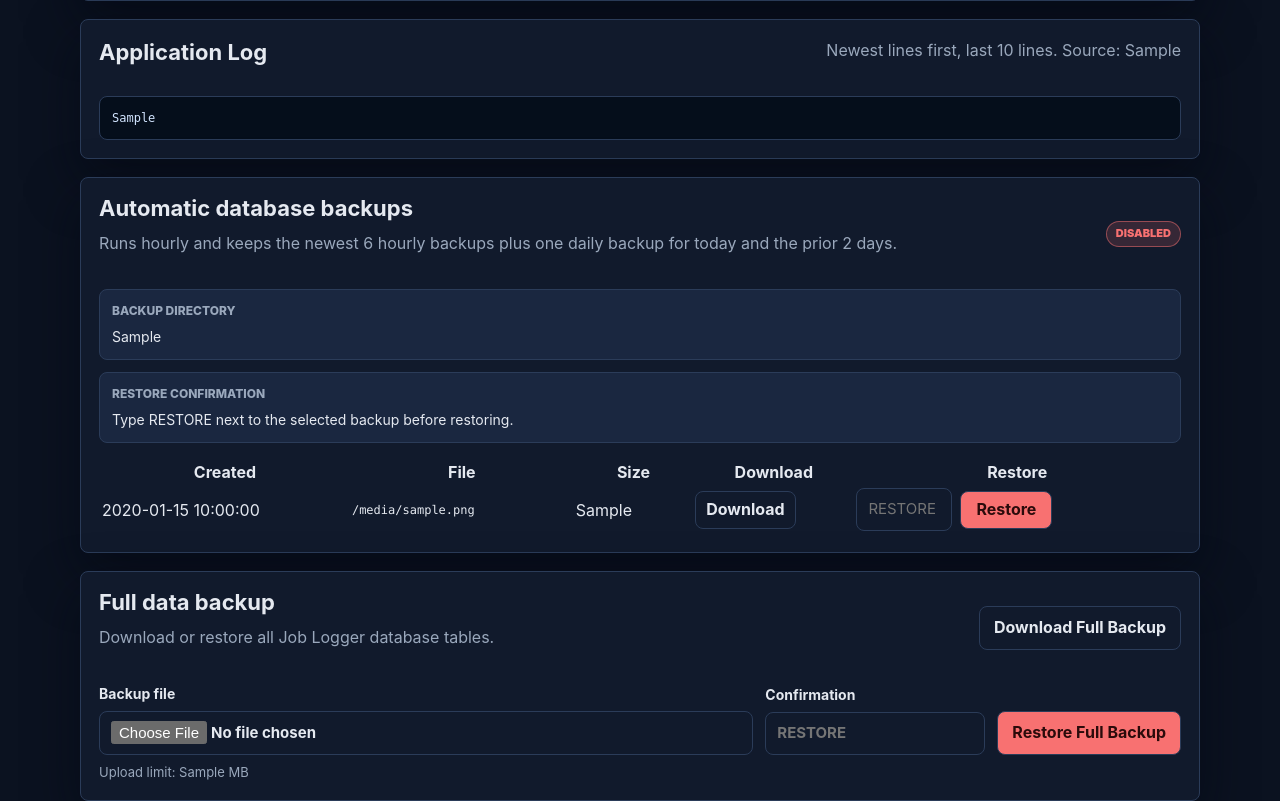
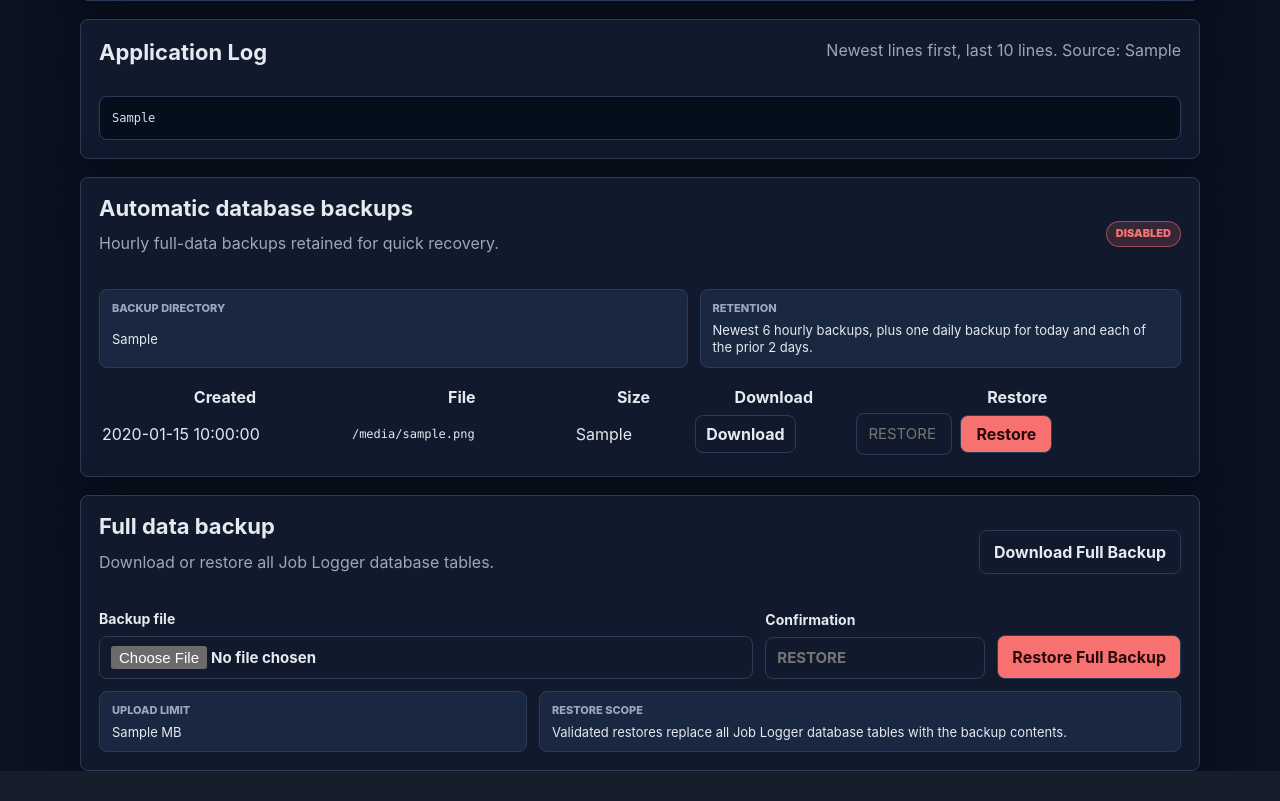
Before and after one commit to cosmicc/job-logger, a FastAPI app: template job_logger/templates/debug.html in a window 1280 px wide. Shown: the part 2366-3167 px from the top of the page. After the commit the page ends 3137 px from the top, so only its background shows below. Run offline with FastAPI, Linux system fonts and the light colour scheme; the template is opened without the code that fills it: most values are stand-ins (such as "Sample title", 1, 10 or a date in 2020); some libraries are stand-ins or nearby versions.

Commit message:
Refine diagnostics backup metadata layout

```diff
--- a/job_logger/static/app.css
+++ b/job_logger/static/app.css
@@ -2963,13 +2963,44 @@ td a {
   width: auto;
 }
 
-.backup-upload-limit {
-  margin: 8px 0 0;
-  font-size: 13px;
-}
-
 .automatic-backup-table-wrap {
   margin-top: 14px;
+}
+
+.backup-meta-grid {
+  display: grid;
+  grid-template-columns: minmax(0, 0.8fr) minmax(0, 1.2fr);
+  gap: 12px;
+  margin: 12px 0 0;
+}
+
+.automatic-backup-meta-grid {
+  grid-template-columns: minmax(0, 1.1fr) minmax(0, 0.9fr);
+}
+
+.backup-meta-card {
+  display: grid;
+  gap: 5px;
+  min-width: 0;
+  padding: 10px 12px;
+  border: 1px solid var(--border);
+  border-radius: var(--radius);
+  background: var(--surface-muted);
+}
+
+.backup-meta-card dt {
+  color: var(--muted);
+  font-size: 11px;
+  font-weight: 850;
+  text-transform: uppercase;
+}
+
+.backup-meta-card dd {
+  min-width: 0;
+  margin: 0;
+  overflow-wrap: anywhere;
+  font-size: 13px;
+  line-height: 1.35;
 }
 
 .automatic-backup-table {
@@ -3605,6 +3636,7 @@ td a {
   .ticket-number-form,
   .form-grid,
   .autotask-config-list,
+  .backup-meta-grid,
   .backup-restore-form,
   .user-edit-grid,
   .add-user-fields-grid,
--- a/job_logger/templates/debug.html
+++ b/job_logger/templates/debug.html
@@ -735,7 +735,16 @@
           <button class="secondary-button danger-button" type="submit">Restore Full Backup</button>
         </form>
 
-        <p class="muted-text backup-upload-limit">Upload limit: {{ backup_upload_max_mb }} MB</p>
+        <dl class="backup-meta-grid">
+          <div class="backup-meta-card">
+            <dt>Upload limit</dt>
+            <dd>{{ backup_upload_max_mb }} MB</dd>
+          </div>
+          <div class="backup-meta-card">
+            <dt>Restore scope</dt>
+            <dd>Validated restores replace all Job Logger database tables with the backup contents.</dd>
+          </div>
+        </dl>
       </div>
     </section>
 
@@ -764,7 +773,7 @@
           <div>
             <h2>Automatic database backups</h2>
             <p class="muted-text">
-              Runs hourly and keeps the newest 6 hourly backups plus one daily backup for today and the prior 2 days.
+              Hourly full-data backups retained for quick recovery.
             </p>
           </div>
           <span class="status-chip {% if automatic_backups_enabled %}status-submitted{% else %}status-submission_failed{% endif %}">
@@ -772,14 +781,14 @@
           </span>
         </div>
 
-        <dl class="debug-list compact-debug-list backup-details">
-          <div>
+        <dl class="backup-meta-grid automatic-backup-meta-grid">
+          <div class="backup-meta-card">
             <dt>Backup directory</dt>
             <dd>{{ automatic_backup_dir }}</dd>
           </div>
-          <div>
-            <dt>Restore confirmation</dt>
-            <dd>Type RESTORE next to the selected backup before restoring.</dd>
+          <div class="backup-meta-card">
+            <dt>Retention</dt>
+            <dd>Newest 6 hourly backups, plus one daily backup for today and each of the prior 2 days.</dd>
           </div>
         </dl>
 
```
Also changed, not shown: tests/test_debug.py (+6 -2 lines), CHANGELOG.md.
